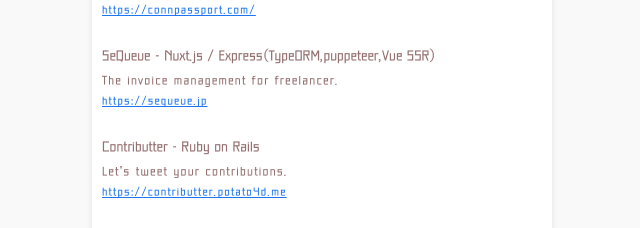
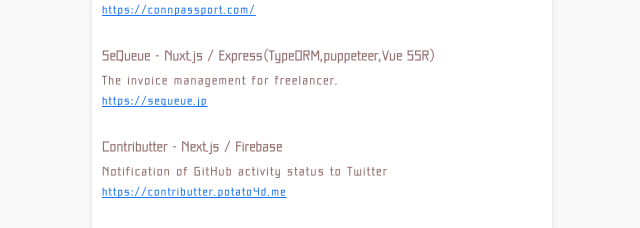
Before and after one commit to potato4d/potato4d.me, a Nuxt app: page / in a window 1280 px wide. Shown: the part 1600-1828 px from the top of the page, without its empty margins (318-958 px from the left). Built offline with nearby package versions, Linux system fonts and the light colour scheme.

Commit message:
update stack

```diff
--- a/app/pages/index.vue
+++ b/app/pages/index.vue
@@ -155,9 +155,9 @@
           >
         </dd>
 
-        <dt>Contributter - Ruby on Rails</dt>
+        <dt>Contributter - Next.js / Firebase</dt>
         <dd>
-          <span>Let's tweet your contributions.</span><br />
+          <span>Notification of GitHub activity status to Twitter</span><br />
           <span class="link"
             ><a
               href="https://contributter.potato4d.me"
```
